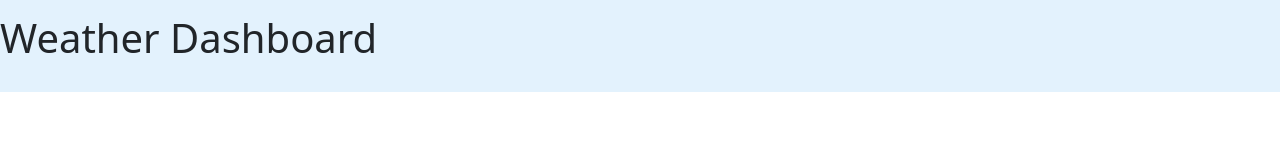
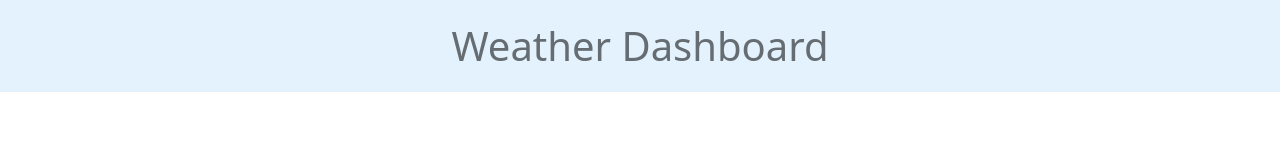
Before and after one commit to abanae/Weather-Dashboard, a plain HTML site: page index.html in a window 1280 px wide. Drawn offline with nearby package versions, Linux system fonts and the light colour scheme.

Commit message:
added text and size

```diff
--- a/assets/style.css
+++ b/assets/style.css
@@ -1,3 +1,3 @@
-p{
- font-size: 40px;
+.navbar-text{
+font-size: 40px;
 }
--- a/index.html
+++ b/index.html
@@ -11,7 +11,7 @@
 </head>
 <body>
     <nav class="navbar navbar-light" style="background-color: #e3f2fd;">
-        <p>Weather Dashboard</p>
+        <span class="navbar-text w-100 text-center">Weather Dashboard</span>
       </nav>
 
 
```
